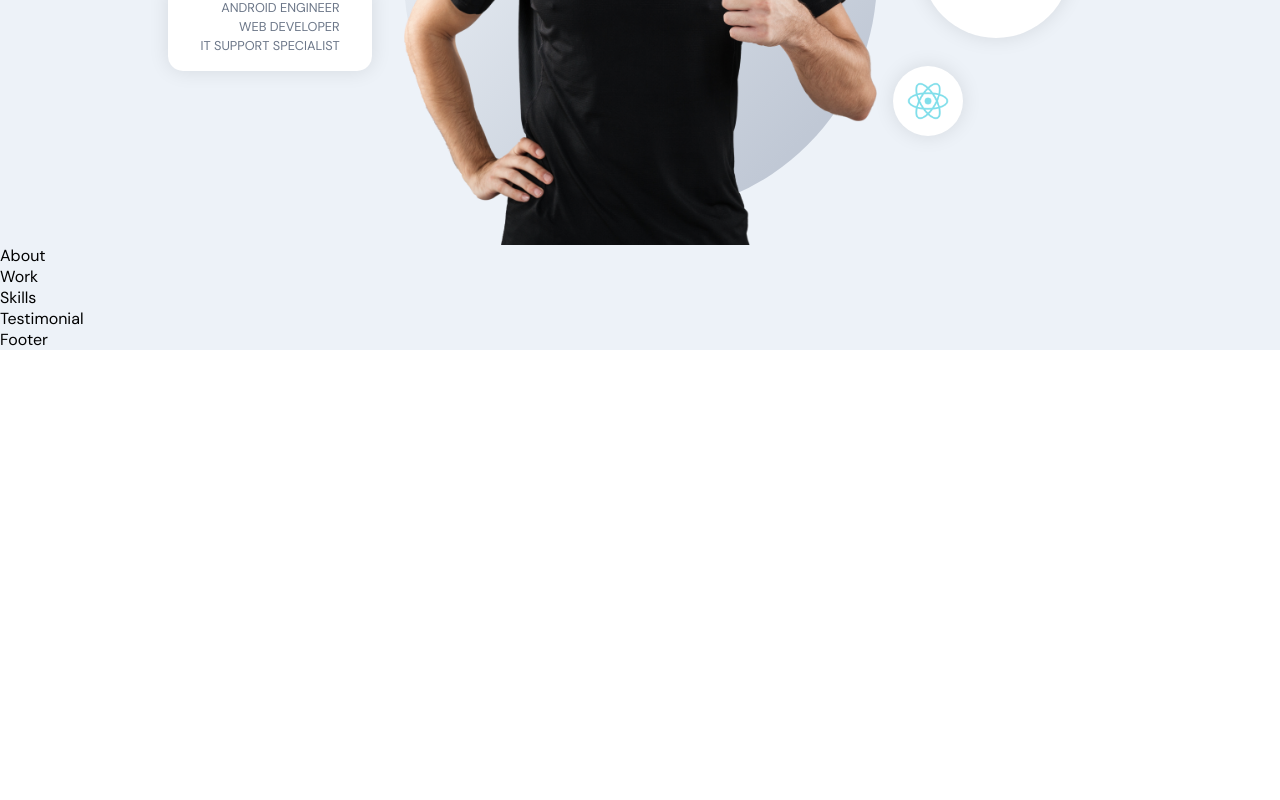
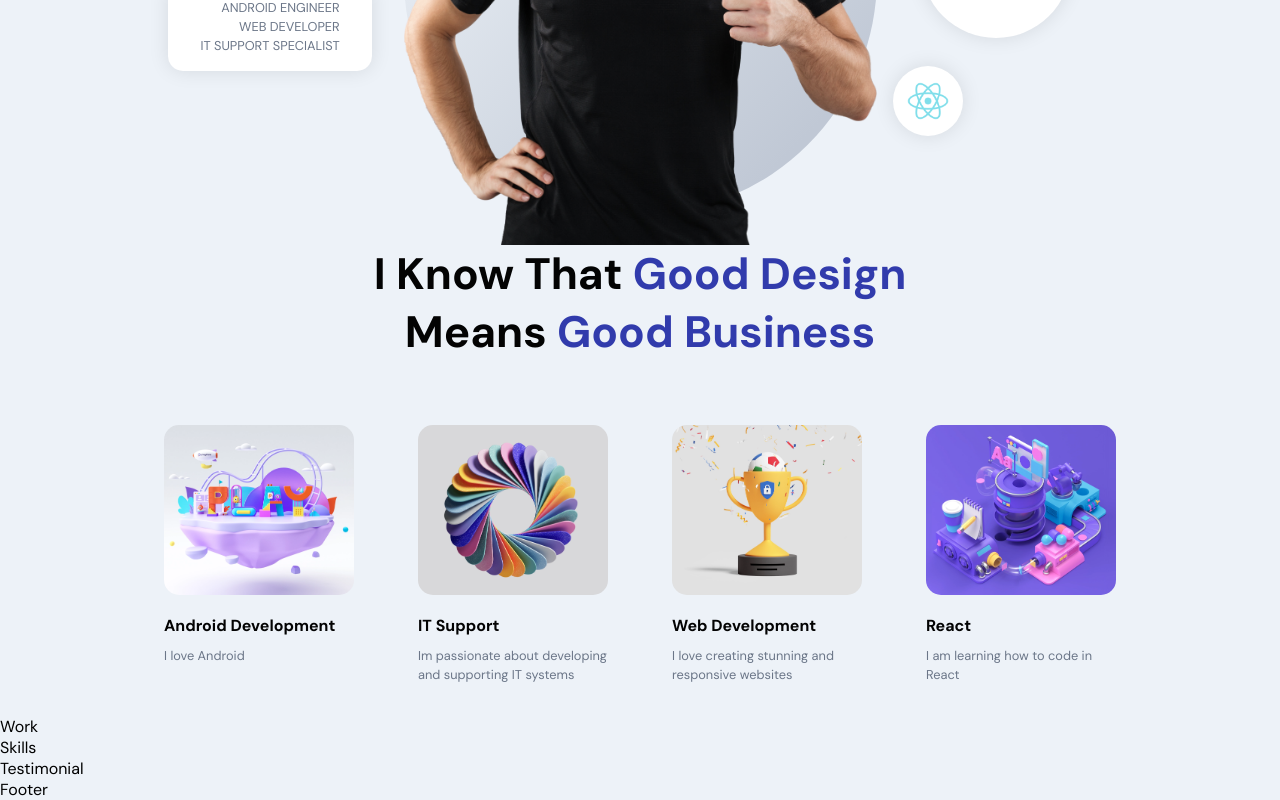
Before and after one commit to Kagua98/Photography-React-App, a React (Create React App) app: page / in a window 1280 px wide. Shown: the part 445-1245 px from the top of the page. Before the commit the page ends 800 px from the top, so only its background shows below. Built offline with nearby package versions, Linux system fonts and the light colour scheme; the HTML template or start-up script is replaced by a standard one.

Commit message:
Implement About page with static data

```diff
--- a/src/container/About/About.jsx
+++ b/src/container/About/About.jsx
@@ -1,12 +1,40 @@
-import React from "react";
+import React, { useState, useEffect } from 'react';
+import { motion } from 'framer-motion';
 
-import './About.scss'
+import './About.scss';
+import { images } from '../../constants'
+
+const abouts = [
+    {title: 'Android Development', description: 'I love Android', imgUrl: images.about01},
+    {title: 'IT Support', description: 'Im passionate about developing and supporting IT systems ', imgUrl: images.about02},
+    {title: 'Web Development', description: 'I love creating stunning and responsive websites', imgUrl: images.about03},
+    {title: 'React', description: 'I am learning how to code in React', imgUrl: images.about04}
+];
 
 const About = () => {
 
-    return(
-        <div>About</div>
-    )
-}
+    return (
+        <>
+            <h2 className="head-text">
+                I Know that <span>Good Design</span> <br />means  <span>Good Business</span></h2>
 
-export default About
+            <div className="app__profiles">
+                {abouts.map((about, index) => (
+                    <motion.div
+                        whileInView={{ opacity: 1 }}
+                        whileHover={{ scale: 1.1 }}
+                        transition={{ duration: 0.5, type: 'tween' }}
+                        className="app__profile-item"
+                        key={about.title + index}
+                    >
+                        <img src={about.imgUrl} alt={about.title} />
+                        <h2 className="bold-text" style={{marginTop: 20}}>{about.title}</h2>
+                        <p className="p-text" style={{marginTop: 10}}>{about.description}</p>
+                    </motion.div>
+                ))}
+            </div>
+        </>
+    );
+};
+
+export default About;
--- a/src/container/About/About.scss
+++ b/src/container/About/About.scss
@@ -0,0 +1,38 @@
+.app__about {
+  flex: 1;
+  width: 100%;
+  flex-direction: column;
+}
+
+.app__profiles {
+  display: flex;
+  justify-content: center;
+  align-items: flex-start;
+  flex-wrap: wrap;
+  margin-top: 2rem;
+}
+
+.app__profile-item {
+  width: 190px;
+  display: flex;
+  justify-content: flex-start;
+  align-items: flex-start;
+  flex-direction: column;
+  margin: 2rem;
+
+  img {
+    width: 100%;
+    height: 170px;
+    border-radius: 15px;
+    object-fit: cover;
+  }
+
+  @media screen and (min-width: 2000px) {
+    width: 370px;
+    margin: 2rem 4rem;
+
+    img {
+      height: 320px;
+    }
+  }
+}
```
